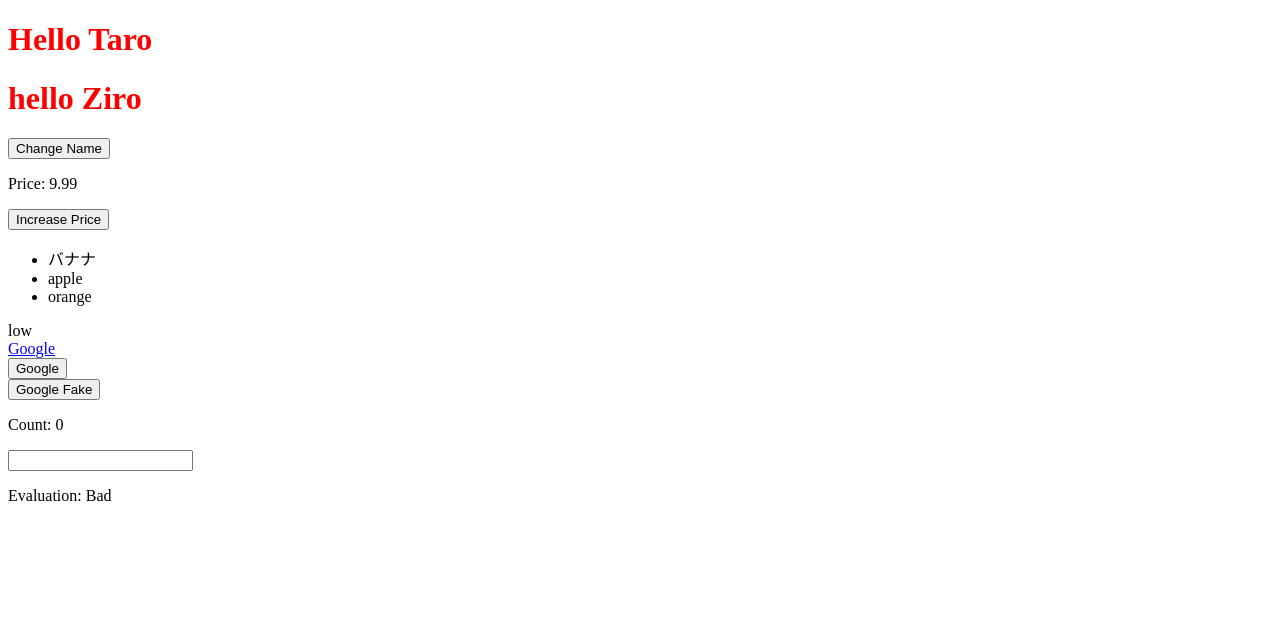
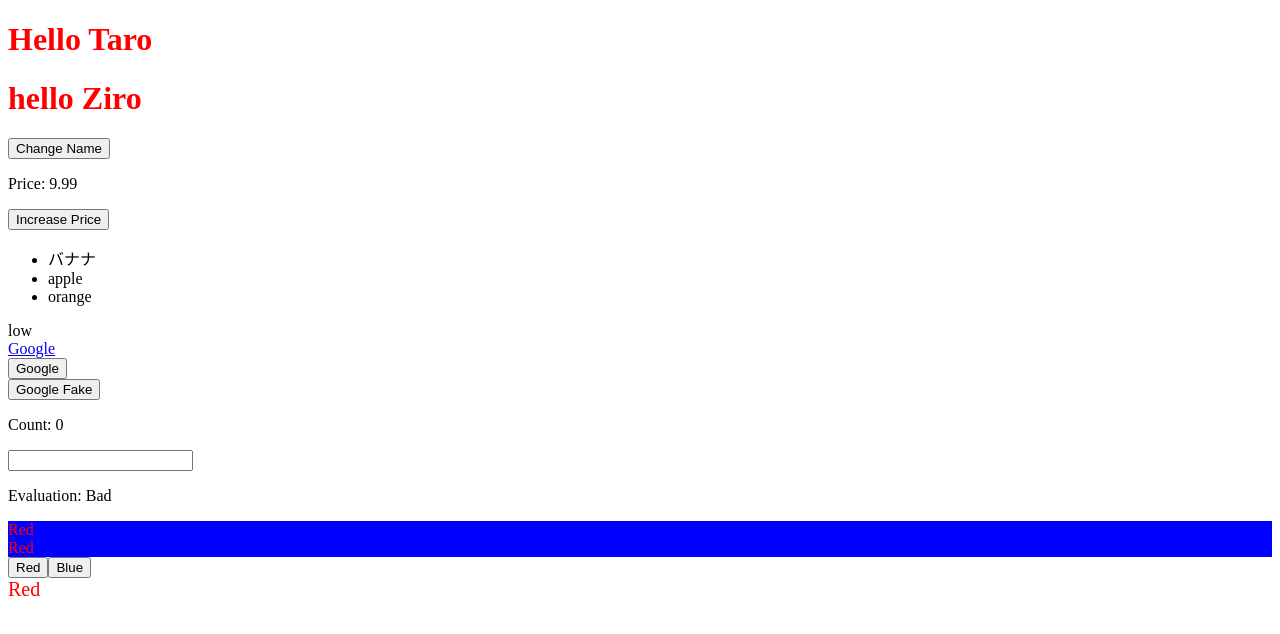
Before and after one commit to mzunohkaru/Vue-Lesson-App, a Vue app: page / in a window 1280 px wide. Shown: the top 634 px of the page. Built offline with nearby package versions, Linux system fonts and the light colour scheme; the HTML template or start-up script is replaced by a standard one.

Commit message:
add:watch

```diff
--- a/src/App.vue
+++ b/src/App.vue
@@ -1,5 +1,5 @@
 <script setup lang="ts">
-import { ref, reactive, computed } from 'vue'
+import { ref, reactive, computed, watchEffect, watch } from 'vue'
 
 const price = ref(9.99)
 function increasePrice() {
@@ -45,6 +45,17 @@ const evaluation = computed(() => {
   console.log('computed')
   return count.value > 3 ? 'Good' : 'Bad'
 })
+watchEffect(() => {
+  console.log('watchEffect')
+  console.log(count.value)
+})
+watch(count, (newVal, oldVal) => {
+  console.log('watch')
+  console.log(newVal)
+  console.log(oldVal)
+})
+const isRed = ref(true)
+const isBlue = ref(true)
 </script>
 
 <template>
@@ -77,11 +88,22 @@ const evaluation = computed(() => {
 
     <p>Count: {{ count }}</p>
     <input type="text" @keyup.enter="count++" @keyup.space="count++" />
+    <p>Evaluation: {{ evaluation }}</p>
+    <div :class="['red', 'bg-blue']">Red</div>
+    <div :class="{ red: isRed, 'bg-blue': isBlue }">Red</div>
+    <button @click="isRed = !isRed">Red</button>
+    <button @click="isBlue = !isBlue">Blue</button>
+    <div :style="{ color: 'red', fontSize: '20px' }">Red</div>
   </div>
-  <p>Evaluation: {{ evaluation }}</p>
 </template>
 
 <style scoped>
+.red {
+  color: red;
+}
+.bg-blue {
+  background-color: blue;
+}
 h1 {
   color: red;
 }
```
